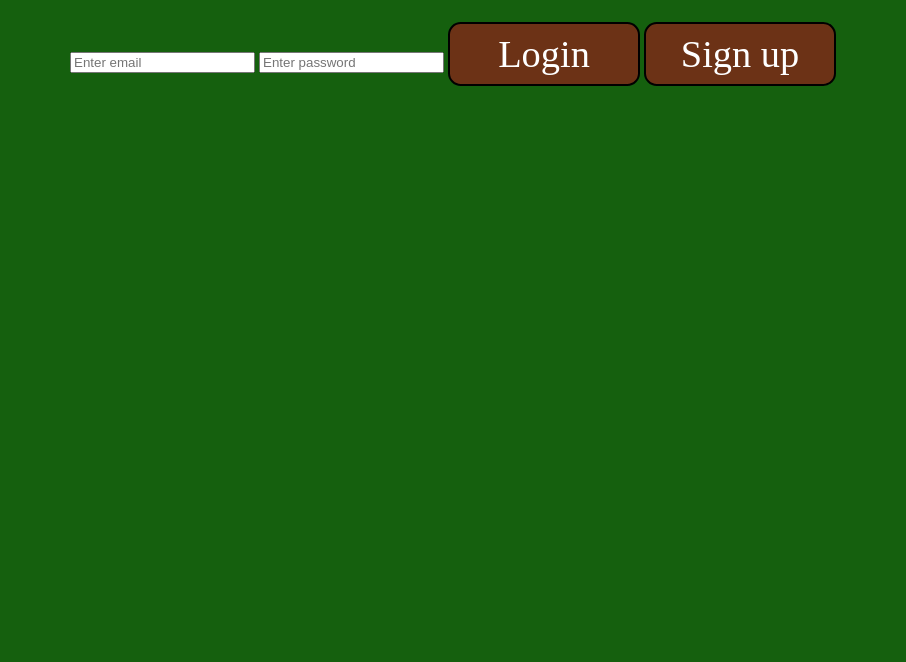
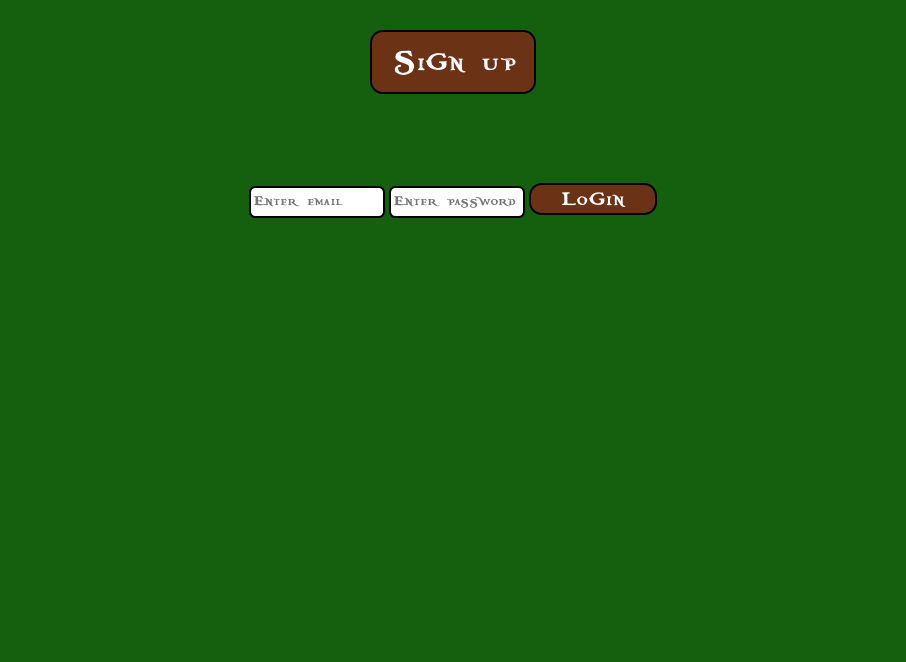
Before and after one commit to buburuzaaaaa/blackJack, a website: page public/index.html in a window 1280 px wide. Shown: the part 138-800 px from the top of the page, without its empty margins (187-1093 px from the left). Drawn offline with nearby package versions, Linux system fonts and the light colour scheme; a web font is replaced by a local one.

Commit message:
frontend changes

```diff
--- a/public/index.html
+++ b/public/index.html
@@ -12,12 +12,12 @@
 
 <!-- <div class="ply"><button class="btn">Play</button></div> -->
 
-
+<div><button type="button" class="btn1" onclick="signup()">Sign up</button></div>
     <form action="/" method="POST" class="ply">
-        <input type="text" id="email" name="email" placeholder="Enter email" autocomplete="email">
-        <input type="password" id="password" name="password" placeholder="Enter password">
+        <input type="text" id="email" name="email" placeholder="Enter email" autocomplete="email" class="txt-bx">
+        <input type="password" id="password" name="password" placeholder="Enter password" class="txt-bx">
         <button type="submit" class="btn">Login</button>
-        <button type="button" class="btn" onclick="signup()">Sign up</button>
+        <br>
     </form>
 
 
--- a/public/script.js
+++ b/public/script.js
@@ -1,6 +1,23 @@
+const login = document.getElementById('bt');
+// jquery for frontend
 $(document).ready(function(){
       $("h1").hide().delay(500).fadeIn(2000).show(2000).end();
 })
 $(document).ready(function(){
-    $(".ply").hide().delay(900).fadeIn(2000).show(2000).end()
+    $(".btn").hide().delay(900).fadeIn(2000).show(2000).end()
 });
+$(document).ready(function(){
+    $(".txt-bx").hide().delay(900).fadeIn(2000).show(2000).end()
+});
+$(document).ready(function(){
+    $(".btn1").hide().delay(900).fadeIn(2000).show(2000).end()
+});
+
+// for login button if clicked
+// button.addEventListener('click', function(){
+//     if(login == true){
+//         $(document).ready(function(){
+//             $(".txt-bx").fadeIn(2000).end()
+//         });
+//     }
+// });
--- a/public/scss/styles.scss
+++ b/public/scss/styles.scss
@@ -1,7 +1,7 @@
 @import "styles.css";
 @font-face {
     font-family: pirate;
-src: url(../Blackpearl-vPxA.ttf)
+    src: url(./Blackpearl-vPxA.ttf)
 }
 
 
@@ -17,10 +17,20 @@ h1{
 
 }
 .btn{
-    width: 15vw;
+    width: 10vw;
+    height: 2.5vw;
+    font-family: pirate;
+    font-size: 1.5vw;
+    border-radius: 1vw;
+    background-color: rgba(111, 49, 23, 0.963);
+    color: white;
+    border: .2vw black solid;
+}
+.btn1{
+    width: 13vw;
     height: 5vw;
     font-family: pirate;
-    font-size: 3vw;
+    font-size: 2vw;
     border-radius: 1vw;
     background-color: rgba(111, 49, 23, 0.963);
     color: white;
@@ -28,4 +38,17 @@ h1{
 }
 .ply{
     text-align: center;
+    margin-top: 7vw;
 }
+
+
+.txt-bx{
+    border-radius: .5vw;
+    font-family: pirate;
+    border: .2vw black solid;
+    width: 10vw;
+    height: 2vw;
+}
+div{
+    text-align: center;
+}
```
Also changed, not shown: public/scss/Blackpearl-vPxA.ttf (renamed from Blackpearl-vPxA.ttf), public/scss/styles.css, 1 other file.
